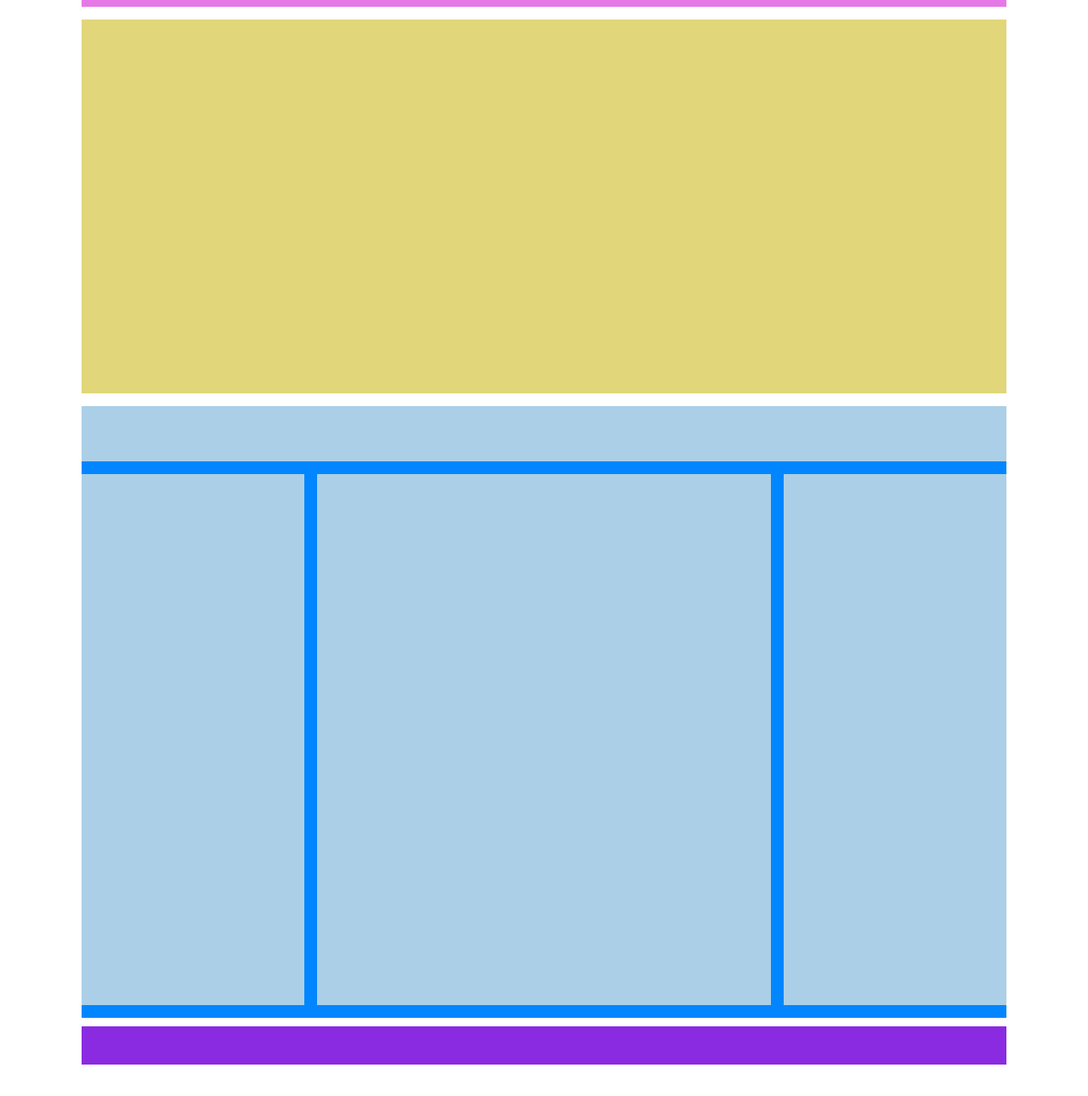
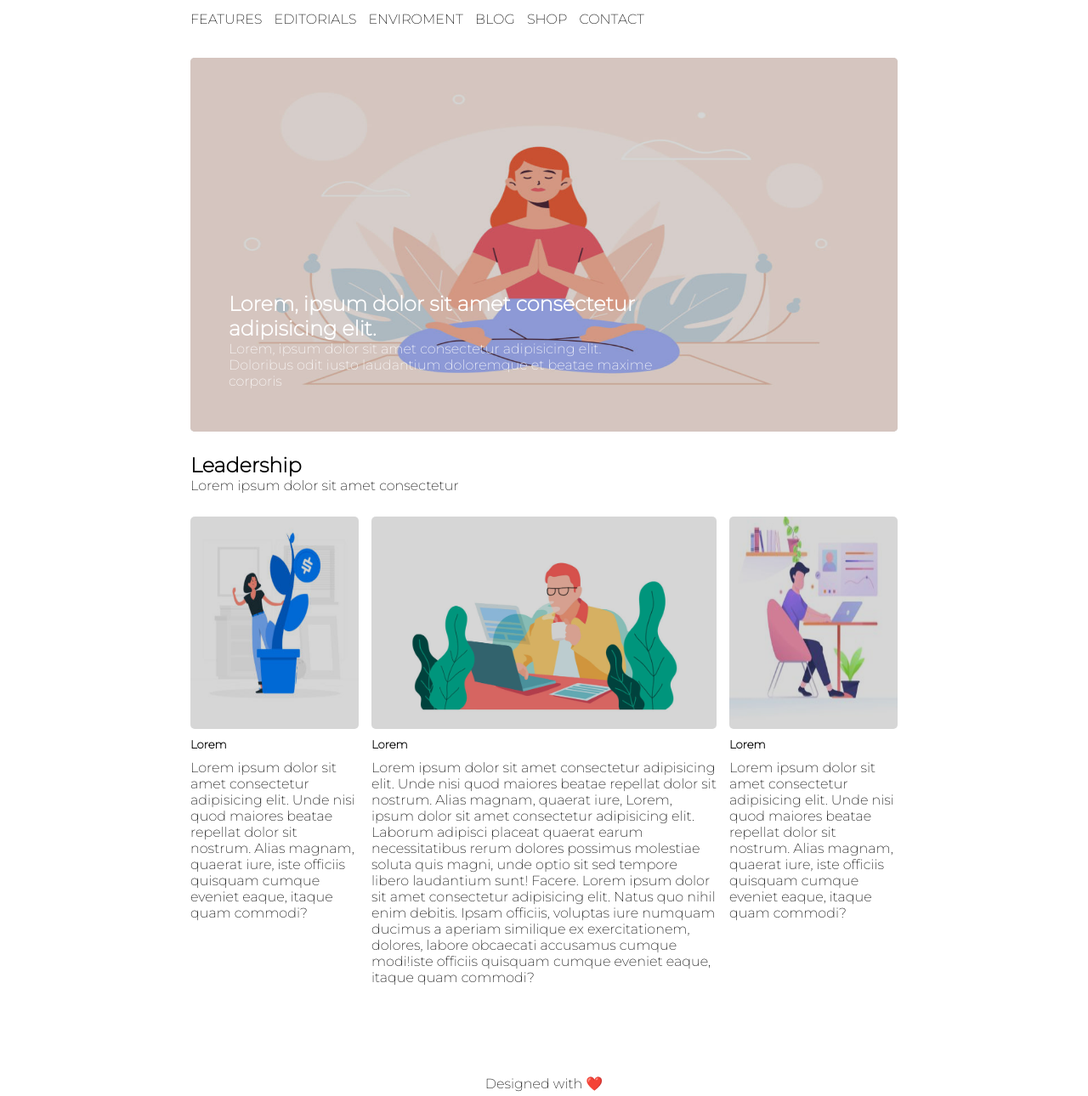
Before and after one commit to Ashour100/htmlcss-wp, a plain HTML site: page index.html in a window 1280 px wide. Shown: the part 82-1372 px from the top of the page at 85% size. Before the commit the page ends 1350 px from the top, so only its background shows below. Drawn offline with Linux system fonts and the light colour scheme.

Commit message:
complete code

```diff
--- a/index.html
+++ b/index.html
@@ -4,20 +4,73 @@
     <meta charset="UTF-8">
     <meta http-equiv="X-UA-Compatible" content="IE=edge">
     <meta name="viewport" content="width=device-width, initial-scale=1.0">
+    <link rel="preconnect" href="https://fonts.googleapis.com">
+<link rel="preconnect" href="https://fonts.gstatic.com" crossorigin>
+<link href="https://fonts.googleapis.com/css2?family=Montserrat:wght@200&family=Roboto&display=swap" rel="stylesheet">
     <title>htmlcss-wp</title>
     <link rel="stylesheet" href="style.css">
 </head>
 <body>
     <main>
-        <header></header>
-        <section class="first"></section>
+        <header>
+            <img src="img/logo.png" alt="Logo">
+            <span class="vr"></span>
+            <nav>
+                <ul>
+                    <li>Features</li>
+                    <li>Editorials</li>
+                    <li>Enviroment</li>
+                    <li>Blog</li>
+                    <li>Shop</li>
+                    <li>Contact</li>
+                </ul>
+            </nav>
+        </header>
+        <section class="banner">
+            <img class="banner img1" src="img/banner.jpg" alt="banner">
+            <div class="banner effect"></div>
+            <div class="txt">
+            <h1>Lorem, ipsum dolor sit amet consectetur adipisicing elit.</h1>
+            <p>Lorem, ipsum dolor sit amet consectetur adipisicing elit. Doloribus odit iusto laudantium doloremque et beatae maxime corporis</p>
+            </div>
+        </section>
         <section class="last">
-            <div class="head"></div>
-            <div class="small"></div>
-            <div class="big"></div>
-            <div class="small"></div>
+            <div class="head">
+                <h1>Leadership</h1>
+                <div>Lorem ipsum dolor sit amet consectetur </div>
+            </div>
+            <div class="small">
+                <img class="f" src="img/img-1.jpg" alt="img">
+                <div class="f effect"></div>
+                <h5>Lorem</h5>
+                <p>Lorem ipsum dolor sit amet consectetur adipisicing elit. Unde nisi quod
+                    maiores beatae repellat dolor sit nostrum. Alias magnam, quaerat iure,
+                    iste officiis quisquam cumque eveniet eaque, itaque quam commodi?</p>
+            </div>
+            <div class="big">
+                <img class="f" src="img/banner-2.jpg" alt="banner">
+                <div class="f effect"></div>
+                <h5>Lorem</h5>
+                <p>Lorem ipsum dolor sit amet consectetur adipisicing elit. Unde nisi quod
+                    maiores beatae repellat dolor sit nostrum. Alias magnam, quaerat iure,
+                    Lorem, ipsum dolor sit amet consectetur adipisicing elit. Laborum adipisci placeat
+                    quaerat earum necessitatibus rerum dolores possimus molestiae soluta quis magni,
+                    unde optio sit sed tempore libero laudantium sunt! Facere. Lorem ipsum dolor sit
+                    amet consectetur adipisicing elit. Natus quo nihil enim debitis. Ipsam officiis,
+                    voluptas iure numquam ducimus a aperiam similique ex exercitationem, dolores, labore
+                    obcaecati accusamus cumque modi!iste officiis quisquam cumque eveniet eaque, itaque quam commodi?</p>
+            </div>
+            <div class="small">
+                <img class="f" src="img/img-4.jpg" alt="img">
+                <div class="f effect"></div>
+                <h5>Lorem</h5>
+                <p>Lorem ipsum dolor sit amet consectetur adipisicing elit. Unde nisi quod
+                    maiores beatae repellat dolor sit nostrum. Alias magnam, quaerat iure,
+                    iste officiis quisquam cumque eveniet eaque, itaque quam commodi?</p>
+            </div>
+            </div>
         </section>
-        <footer></footer>
+        <footer> Designed with &#10084;&#65039;</footer>
     </main>
 </body>
 </html>
--- a/style.css
+++ b/style.css
@@ -2,32 +2,68 @@
     margin: 0;
     padding: 0;
     box-sizing: border-box;
+    font-family: 'Montserrat', sans-serif;
+    /* font-family: 'Roboto', sans-serif; */
+
 }
 main{
-    width: 85vw;
+    width: 65vw;
     margin: 15px auto ;
     position: relative;
 }
 main *{
     width: 100%;
 }
+
 header{
-    height: 75px;
-    background-color: #e579e6;
+    height: 120px;
     margin-bottom: 15PX;
 }
-.first{
+header>img{
+    width: 120px;
+    margin-bottom: 25px;
+    display: inline-block;
+    margin-right: 10px;
+}
+.vr{
+    width: 0.3px;
+    height: 50.79px;
+    background-color: gray;
+    position: absolute;
+}
+ul{
+    text-transform: uppercase;
+    list-style: none;
+}
+li{
+    display: inline;
+    margin-right: 10px ;
+}
+.banner{
+    margin-bottom: 15PX;
+    border-radius: 5px;
     height: 55vh;
-    background-color: #e1d67a;
-    margin-bottom: 15PX;
+    background-color: #04010447;
+    position: relative;
+    color: white;
+}
+.effect{
+    background-color: #04010429 ;
+    position: absolute;
+    top: 0;
+}
+.txt{
+    position: absolute;
+    bottom: 50px;
+    left: 45px;
+    width: 60%;
 }
 .last{
     height: 90vh;
-    background-color: #0186ff;
     margin-bottom: 10px;
 }
 .last *{
-    background-color: #abcfe7;
+    /* background-color: #abcfe7; */
     float: left;
 }
 .last::after{
@@ -36,19 +72,30 @@ header{
     clear: both;
 }
 .head{
-    height: 65px;
+    height: 70px;
     margin-bottom: 15px;
+    padding-top: 10px;
 }
 .small{
     width: calc( ( 100% / 4 ) - 10px);
     height: calc(100% - 95px) ;
+    position: relative;
+}
+.f{
+    height: 40%;
+    border-radius: 5px;
 }
 .big{
     width: calc( ( 100% / 2 ) - 10px);
     height: calc(100% - 95px) ;
     margin: 0 15px;
+    position: relative;
 }
 footer{
     height: 45px;
-    background-color: blueviolet;
+    line-height: 45px;
+    text-align: center;
 }
+h5{
+    margin: 10px 0;
+}
```
